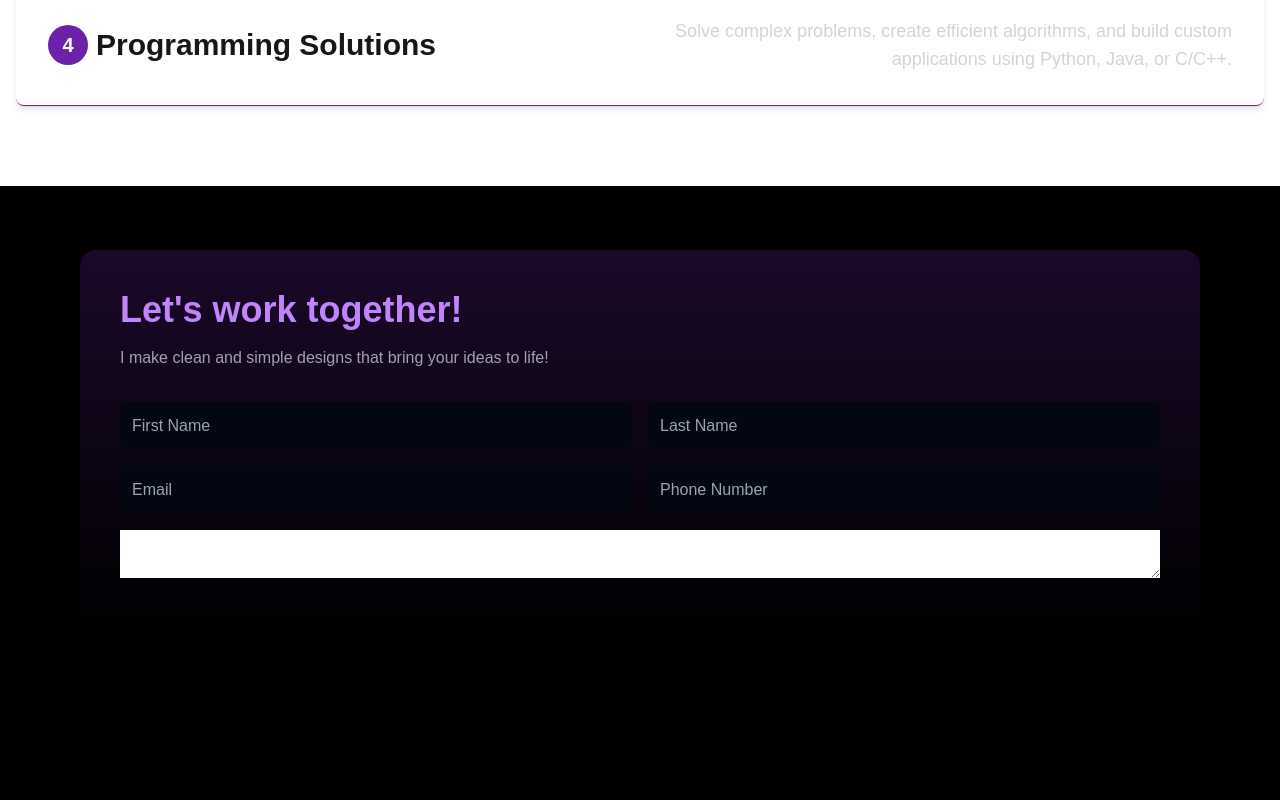
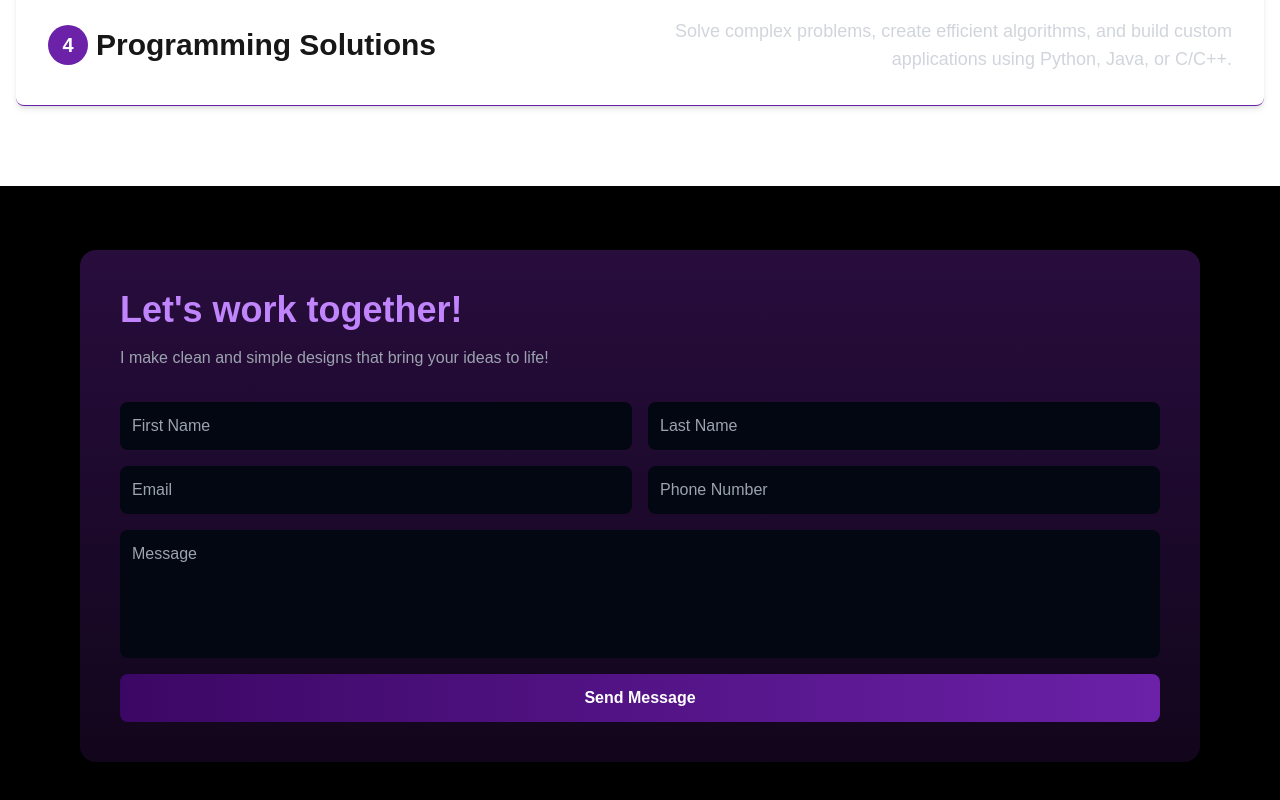
Before and after one commit to TahmidMuntaser/Personal_Portfolio_Web, a Next.js app in the folder myproject/: page /sample in a window 1280 px wide. Shown: the part 1471-2271 px from the top of the page. Built offline with nearby package versions, Linux system fonts and the light colour scheme.

Commit message:
form design fixed

```diff
--- a/myproject/src/app/sample/components/ui/Contact.jsx
+++ b/myproject/src/app/sample/components/ui/Contact.jsx
@@ -5,7 +5,7 @@ const Contact = () => {
         <section className="bg-black min-h-screen px-5 py-16 md:px-20 text-white">
             <div className="flex flex-col md:flex-row justify-between items-start gap-10">
                 {/* info */}
-                <div className="bg-gradient-to-b from-purple-900/30 to-transparent p-10 rounded-2xl flex-1">
+                <div className="bg-gradient-to-b from-purple-900/45 to-purple-900/20 p-10 rounded-2xl flex-1">
                     <h2 className="text-3xl md:text-4xl font-bold text-purple-400 mb-4">Let's work together!</h2>
                     <p className="text-gray-400 mb-8">I make clean and simple designs that bring your ideas to life!</p>
                     <form className="flex flex-col gap-4">
@@ -19,8 +19,8 @@ const Contact = () => {
                             <input type="text" placeholder="Phone Number" className="bg-gray-950 p-3 rounded-lg w-full focus:outline-none" />
                         </div>
 
-                        <textarea name="" id=""></textarea>
-                        <button></button>
+                        <textarea  placeholder="Message" className="bg-gray-950 p-3 rounded-lg h-32 resize-none focus:outline-none"></textarea>
+                        <button type="submit" className="bg-gradient-to-r from-purple-950 to-purple-800 hover:from-purple-900 hover:to-purple-700 p-3 rounded-lg font-semibold">Send Message</button>
                     </form>
                 </div>
 
```
